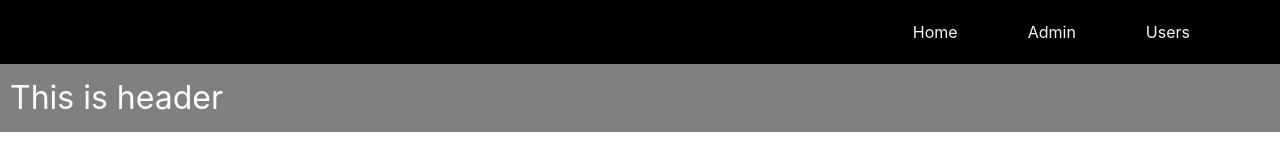
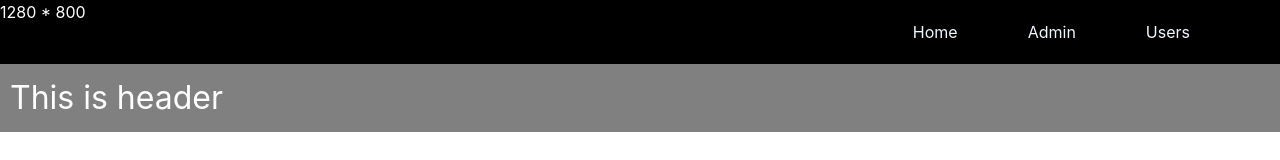
Before and after one commit to Anand-1/full-fledged-app, a React (Create React App) app: page / in a window 1280 px wide. Shown: the top 160 px of the page. Built offline with nearby package versions, Linux system fonts and the light colour scheme.

Commit message:
custom hook added

```diff
--- a/src/App.tsx
+++ b/src/App.tsx
@@ -25,7 +25,10 @@ const router = createBrowserRouter([
   {
     path: "/admin",
     element: <Rootlayout />,
-    children: [{ path: "users", element: <RegisteredUser /> }],
+    children: [
+      { path: "users", element: <RegisteredUser /> },
+      { path: "registration", element: <Registration /> },
+    ],
   },
   {
     path: "/users",
--- a/src/Components/LandingPage/LandingPage.css
+++ b/src/Components/LandingPage/LandingPage.css
@@ -14,3 +14,10 @@
   display: flex;
   justify-content: space-around;
 }
+
+.window-size {
+  position: fixed;
+  left: 0px;
+  top: 0px;
+  color: white;
+}
--- a/src/Components/LandingPage/LandingPage.tsx
+++ b/src/Components/LandingPage/LandingPage.tsx
@@ -1,14 +1,23 @@
-import React from "react";
+import React, { useState, useEffect } from "react";
 import Header from "../Common/Header/Header";
 import Footer from "../Common/Footer/Footer";
 import "./LandingPage.css";
 import { Button, Heading } from "@chakra-ui/react";
 import { useNavigate } from "react-router-dom";
+import useWindowResize from "./useWindowSize";
 
 const LandingPage = () => {
   const navigate = useNavigate();
+  const { width, height } = useWindowResize();
+  console.log(width, height);
+
   return (
     <>
+      <div className="window-size">
+        <span>
+          {width} * {height}
+        </span>
+      </div>
       <Header />
       <div className="main-section">
         <div className="heading-section">
--- /dev/null
+++ b/src/Components/LandingPage/useWindowSize.tsx
@@ -0,0 +1,29 @@
+import React from "react";
+import { useState, useEffect } from "react";
+
+const useWindowResize = () => {
+  const [windowSize, setWindowSize] = useState({
+    width: window.innerWidth,
+    height: window.innerHeight,
+  });
+
+  useEffect(() => {
+    function handleResize() {
+      setWindowSize({
+        width: window.innerWidth,
+        height: window.innerHeight,
+      });
+    }
+
+    window.addEventListener("resize", handleResize);
+
+    // Clean up the event listener on unmount
+    return () => {
+      window.removeEventListener("resize", handleResize);
+    };
+  }, []);
+
+  return windowSize;
+};
+
+export default useWindowResize;
```
